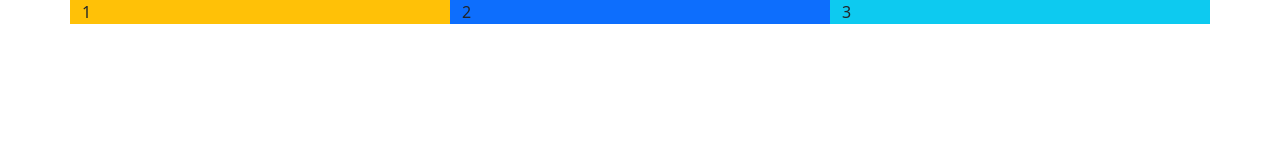
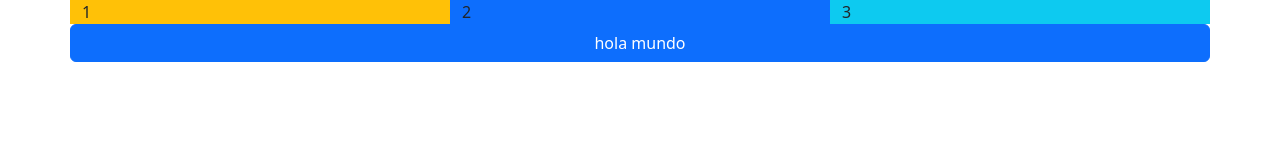
Before and after one commit to ljavierrodriguez/testing-pull-request-ft-xviii, a plain HTML site: page index.html in a window 1280 px wide. Drawn offline with nearby package versions, Linux system fonts and the light colour scheme.

Commit message:
feat: create a butttom

```diff
--- a/index.html
+++ b/index.html
@@ -22,6 +22,7 @@
             <div class="col-md-4 bg-info">
                 3
             </div>
+            <button class="btn btn-primary">hola mundo</button>
         </div>
     </div>
     <script src="https://cdn.jsdelivr.net/npm/bootstrap@5.2.3/dist/js/bootstrap.bundle.min.js"
```
